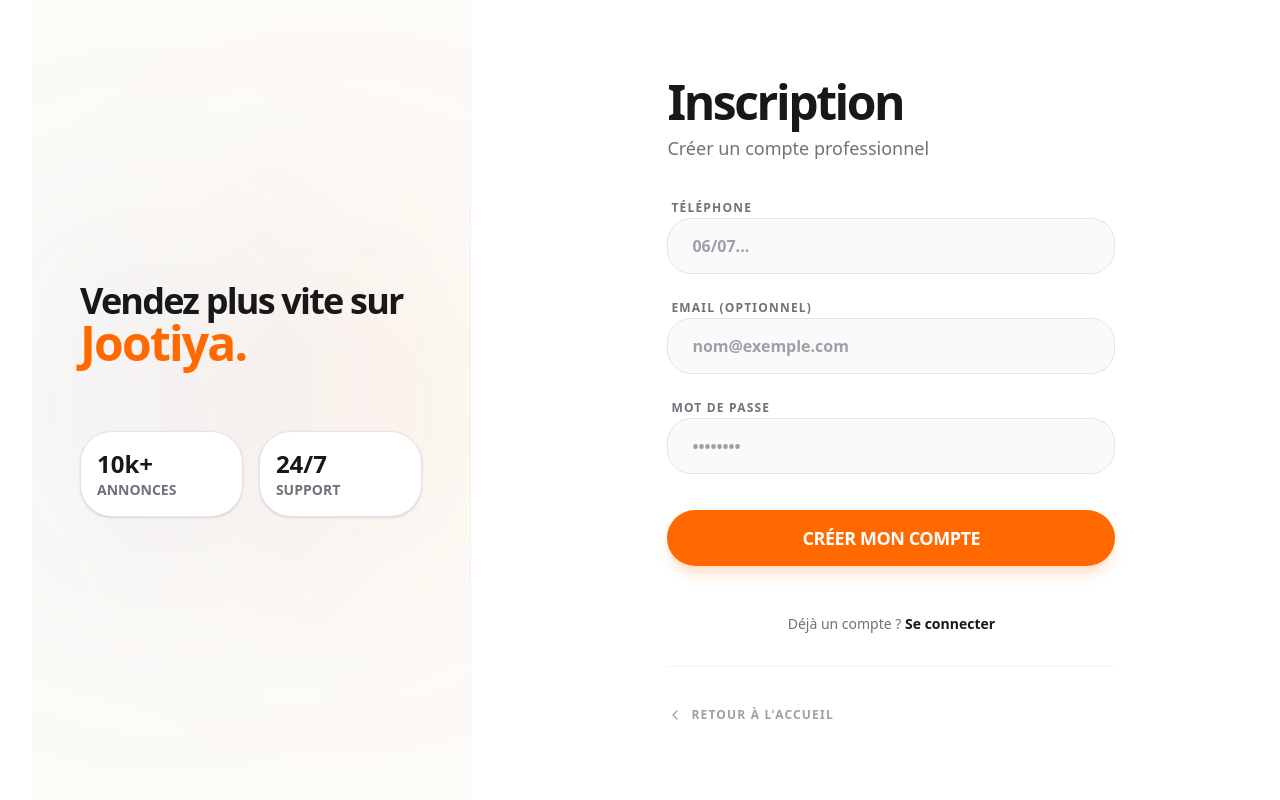
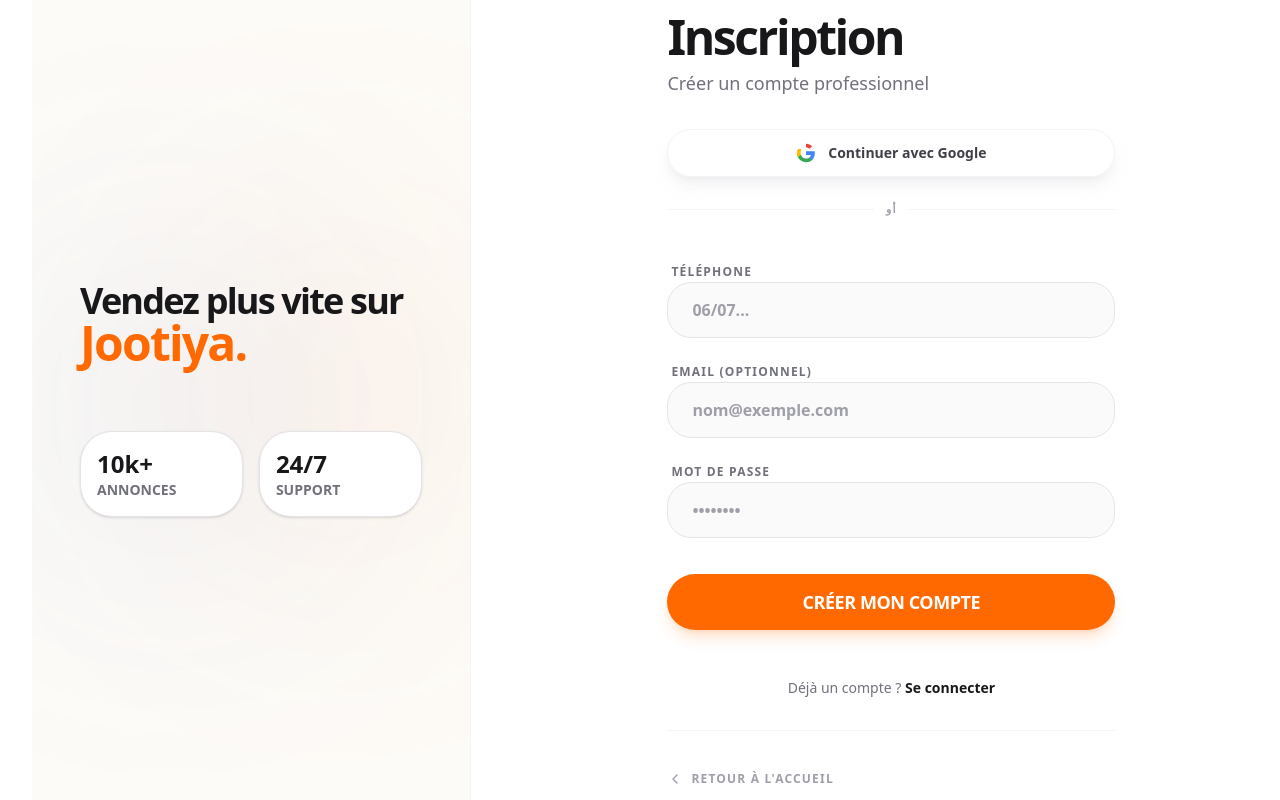
Before and after one commit to jootiyasarl/jootiya, a Next.js app: page /register in a window 1280 px wide. Built offline with nearby package versions, Linux system fonts and the light colour scheme; no server answers.

Commit message:
feat(register): add Google login button to register page

```diff
--- a/src/app/register/page.tsx
+++ b/src/app/register/page.tsx
@@ -5,6 +5,7 @@ import { Card, CardContent } from "@/components/ui/card";
 import { Input } from "@/components/ui/input";
 import { Label } from "@/components/ui/label";
 import { SubmitButton } from "@/components/submit-button";
+import { GoogleLoginButton } from "@/components/auth/GoogleLoginButton";
 import { createSupabaseServerClient, setAuthSession } from "@/lib/supabase-server";
 import { UserPlus, ShieldCheck, Mail, Lock, ChevronLeft, Phone } from "lucide-react";
 
@@ -183,6 +184,18 @@ export default async function RegisterPage({ searchParams }: RegisterPageProps)
               </div>
             )}
 
+            <div className="space-y-4">
+              <GoogleLoginButton />
+              <div className="relative py-2">
+                <div className="absolute inset-0 flex items-center" aria-hidden="true">
+                  <div className="w-full border-t border-zinc-100" />
+                </div>
+                <div className="relative flex justify-center">
+                  <span className="bg-white px-3 text-[11px] font-black uppercase tracking-widest text-zinc-400">أو</span>
+                </div>
+              </div>
+            </div>
+
             <form action={registerAction} className="space-y-5">
               <div className="space-y-1">
                 <Label htmlFor="phone" className="text-xs font-black uppercase tracking-widest text-zinc-500 ml-1">Téléphone</Label>
@@ -241,7 +254,7 @@ export default async function RegisterPage({ searchParams }: RegisterPageProps)
           <div className="pt-10 border-t border-zinc-100 flex items-center justify-between">
             <Link href="/" className="group flex items-center gap-2 text-xs font-black text-zinc-400 hover:text-zinc-600 transition-colors uppercase tracking-widest">
               <ChevronLeft className="h-4 w-4 group-hover:-translate-x-1 transition-transform" />
-              Retour à l'accueil
+              Retour à l&apos;accueil
             </Link>
           </div>
         </div>
```
